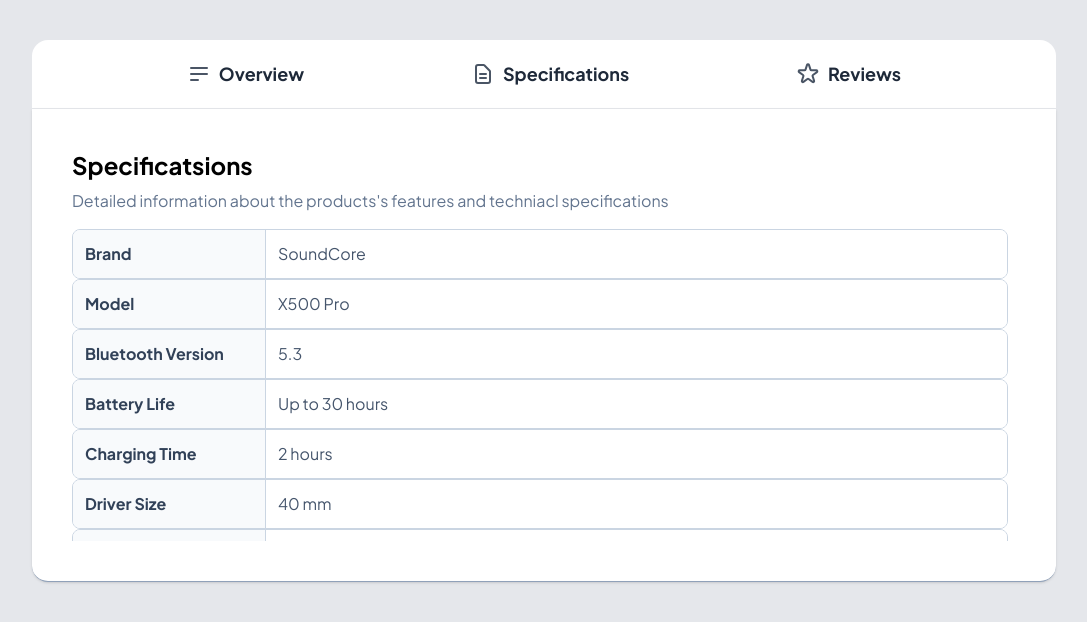
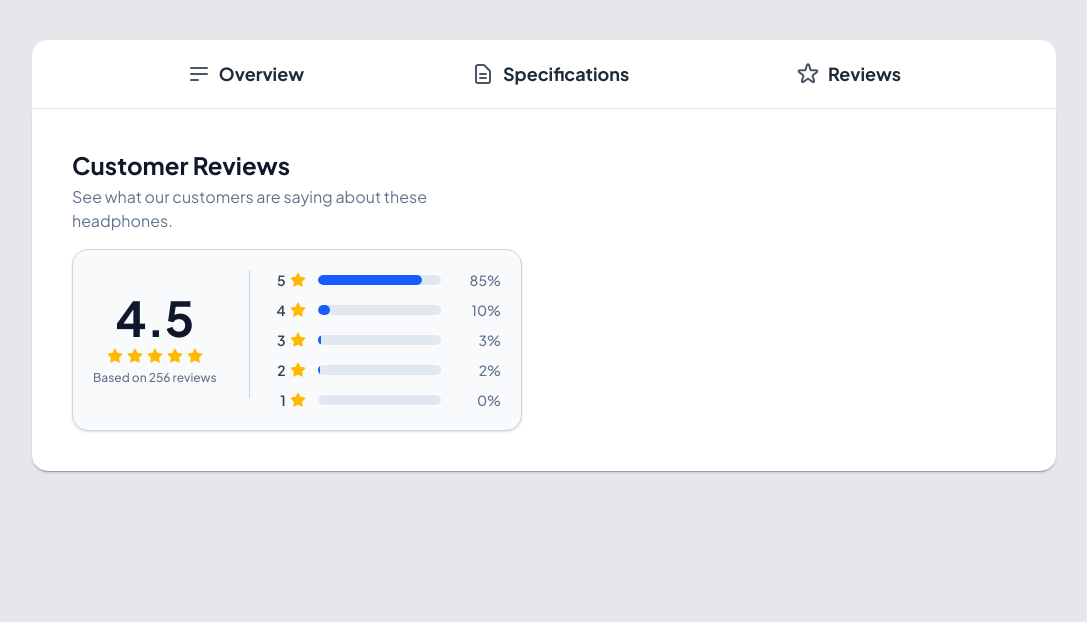
Before and after one commit to Sarfarosh-0/Web_Development, a React (Vite) app in the folder REACT_JS/02_React_App/: page / in a window 1280 px wide. Shown: the top 622 px of the page, without its empty margins (96-1183 px from the left). Built offline with nearby package versions, Linux system fonts and the light colour scheme.

Commit message:
Overall Review

```diff
--- a/REACT_JS/02_React_App/src/05_Product_Tabs_Component/App.jsx
+++ b/REACT_JS/02_React_App/src/05_Product_Tabs_Component/App.jsx
@@ -1,5 +1,6 @@
 import Navbar from "./Components/Navbar"
 import Overview from "./Components/Overview"
+import Review from "./Components/Review"
 import Specifications from "./Components/Specifications"
 
 function App() {
@@ -7,7 +8,7 @@
         <div className="flex flex-col justify-center items-center">
             <Navbar />
             <main className="flex justify-center items-center">
-                <Specifications />
+                <Review />
             </main>
         </div>
     )
--- /dev/null
+++ b/REACT_JS/02_React_App/src/05_Product_Tabs_Component/Components/OverallReview.tsx
@@ -0,0 +1,55 @@
+import React from 'react';
+import RatingRow from "./RatingRow";
+import Star from "./Star";
+
+const ratingBreakdown = [
+    { stars: 5, percentage: 85 },
+    { stars: 4, percentage: 10 },
+    { stars: 3, percentage: 3 },
+    { stars: 2, percentage: 2 },
+    { stars: 1, percentage: 0 },
+];
+
+function OverallReview() {
+    return (
+        <div className="flex w-full max-w-112.5 flex-col gap-4">
+            <div className="flex flex-col gap-1">
+                <h2 className="text-2xl font-bold text-slate-900">Customer Reviews</h2>
+                <p className="text-base text-slate-500">
+                    See what our customers are saying about these headphones.
+                </p>
+            </div>
+
+
+            <div className="flex w-full items-center gap-6 rounded-2xl border border-slate-300 bg-slate-50 p-5 shadow-sm">
+                <div className="flex shrink-0 flex-col items-center justify-center gap-1.5 pr-2">
+                    <span className="text-5xl font-bold text-slate-900">4.5</span>
+                    <div className="flex gap-1">
+                        <Star />
+                        <Star />
+                        <Star />
+                        <Star />
+                        <Star />
+                    </div>
+                    <span className="text-xs font-medium text-slate-500">
+                        Based on 256 reviews
+                    </span>
+                </div>
+
+                <div className="h-32 w-px self-stretch bg-slate-300" />
+
+                <div className="flex flex-1 flex-col gap-2.5 min-w-0">
+                    {ratingBreakdown.map((row) => (
+                        <RatingRow
+                            key={row.stars}
+                            stars={row.stars}
+                            percentage={row.percentage}
+                        />
+                    ))}
+                </div>
+            </div>
+        </div>
+    );
+}
+
+export default OverallReview;
--- /dev/null
+++ b/REACT_JS/02_React_App/src/05_Product_Tabs_Component/Components/RatingRow.tsx
@@ -0,0 +1,25 @@
+function RatingRow({ stars = 5, percentage = 100 }) {
+    const clampedPercentage = Math.min(100, Math.max(0, percentage));
+
+    return (
+        <div className="flex items-center gap-3 w-full text-sm">
+            <div className="flex items-center justify-end gap-1 w-8 shrink-0">
+                <span className="font-semibold text-slate-700">{stars}</span>
+                <svg className="w-4 h-4 text-amber-400 fill-current" viewBox="0 0 24 24" stroke="currentColor" strokeWidth={2} strokeLinecap="round" strokeLinejoin="round" xmlns="http://www.w3.org/2000/svg">
+                    <path d="M12 2l3.09 6.26L22 9.27l-5 4.87 1.18 6.88L12 17.77l-6.18 3.25L7 14.14 2 9.27l6.91-1.01L12 2z" />
+                </svg>
+            </div>
+
+            <div className="h-2.5 min-w-25 flex-1 bg-slate-200 rounded-full overflow-hidden">
+                <div className="h-full bg-blue-600 rounded-full transition-all duration-300" style={{ width: `${clampedPercentage}%` }}>
+                </div>
+            </div>
+
+            <span className="w-12 text-right font-medium text-slate-500 shrink-0">
+                {clampedPercentage}%
+            </span>
+        </div>
+    );
+}
+
+export default RatingRow;
--- /dev/null
+++ b/REACT_JS/02_React_App/src/05_Product_Tabs_Component/Components/Review.tsx
@@ -0,0 +1,11 @@
+import OverallReview from "./OverallReview"
+
+function Review() {
+    return (
+        <section id="review" className="w-5xl p-10 bg-white border-b border-slate-400 rounded-b-2xl shadow flex gap-10">
+            <OverallReview />
+        </section>
+    )
+}
+
+export default Review
--- a/REACT_JS/02_React_App/src/05_Product_Tabs_Component/Components/Specifications.tsx
+++ b/REACT_JS/02_React_App/src/05_Product_Tabs_Component/Components/Specifications.tsx
@@ -5,7 +5,7 @@
     return (
 
         <section id="specifications" className="w-5xl p-10 bg-white border-b border-slate-400 rounded-b-2xl shadow flex flex-col gap-2">
-            <h1 className="font-bold text-2xl">Specificatsions</h1>
+            <h1 className="font-bold text-2xl">Specifications</h1>
             <p className="text-base text-slate-500">Detailed information about the products's features and techniacl specifications</p>
 
             <div className="max-h-80 overflow-y-auto py-2 pr-2 [scrollbar-color:#cbd5e1_transparent] scrollbar-thin [&::-webkit-scrollbar-thumb]:rounded-full [&::-webkit-scrollbar-thumb]:bg-slate-300 [&::-webkit-scrollbar-track]:bg-transparent [&::-webkit-scrollbar]:w-1.5">
--- /dev/null
+++ b/REACT_JS/02_React_App/src/05_Product_Tabs_Component/Components/Star.tsx
@@ -0,0 +1,9 @@
+function Star() {
+    return (
+        <svg className="w-4 h-4 text-amber-400 fill-current" viewBox="0 0 24 24" stroke="currentColor" strokeWidth={2} strokeLinecap="round" strokeLinejoin="round" xmlns="http://www.w3.org/2000/svg">
+            <path d="M12 2l3.09 6.26L22 9.27l-5 4.87 1.18 6.88L12 17.77l-6.18 3.25L7 14.14 2 9.27l6.91-1.01L12 2z" />
+        </svg>
+    )
+}
+
+export default Star;
```
